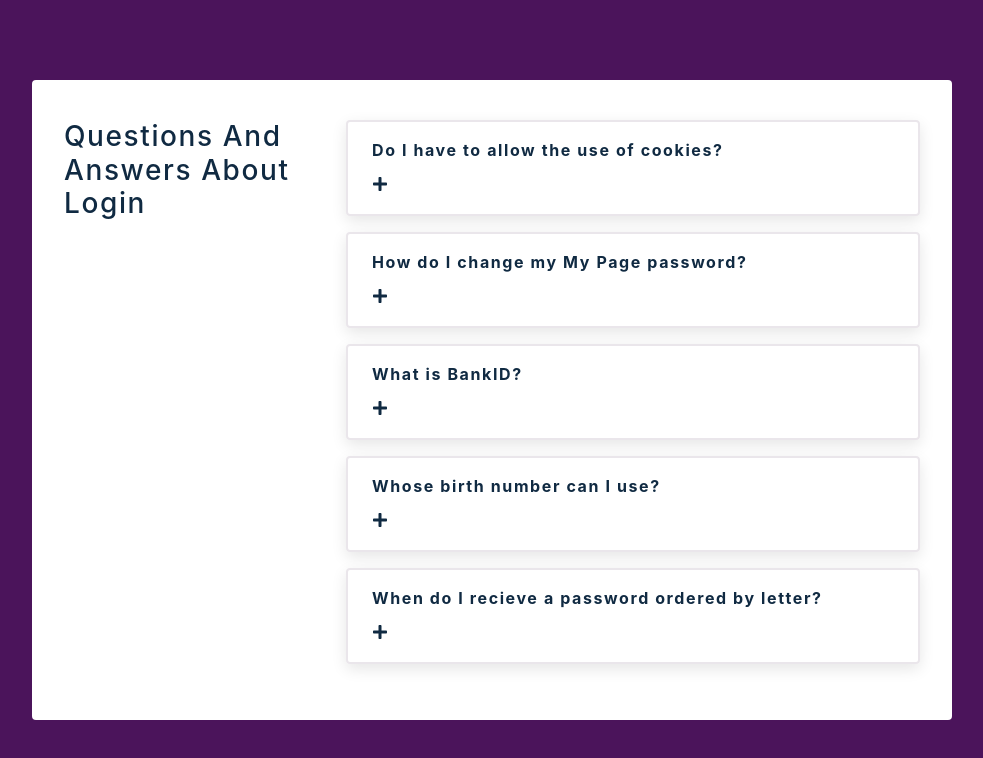
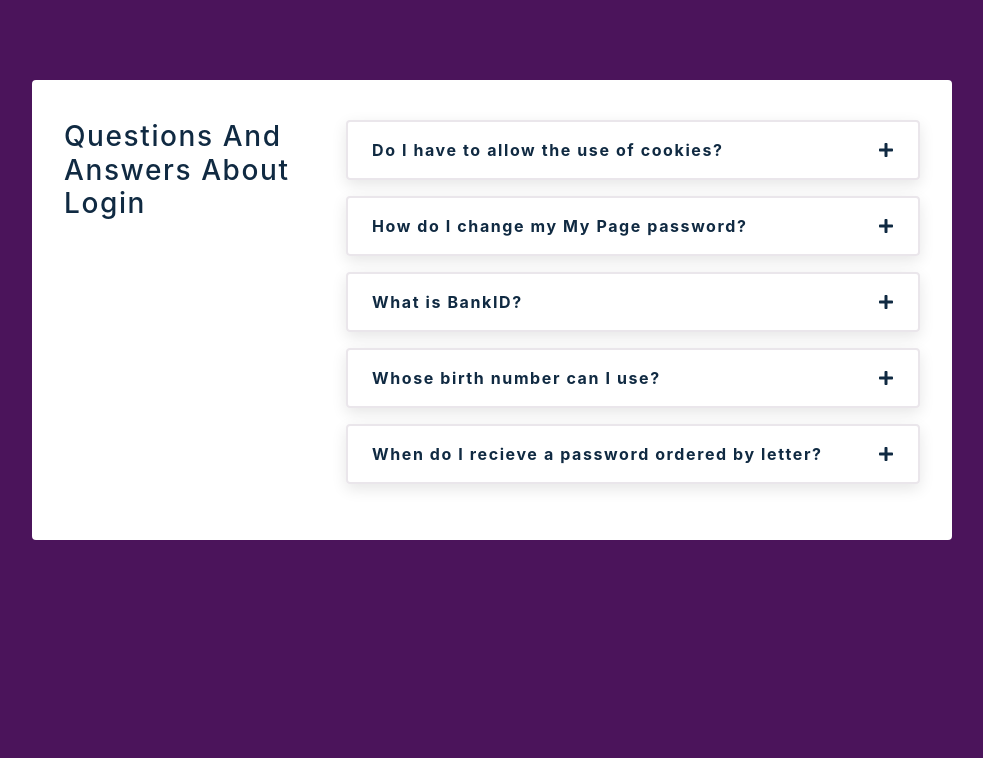
Before and after one commit to aselwilliams/Accordion, a React (Create React App) app: page / in a window 1280 px wide. Shown: the top 758 px of the page, without its empty margins (148-1131 px from the left). Built offline with nearby package versions, Linux system fonts and the light colour scheme.

Commit message:
changed some tags

```diff
--- a/src/App.js
+++ b/src/App.js
@@ -14,31 +14,31 @@ function App() {
   return (
     <div className="container">
       <h3 className="question-header">Questions and answers about login</h3>
-      <div>
+      <section className="info">
         {questions.map((question) => {
           return (
-            <div key={question.id} className="question">
+            <article key={question.id} className="question">
               {isOpen ? (
                 <>
                   {" "}
-                  <div className="question-header">
+                  <header className="question-header">
                     <h4>{question.title}</h4>
                     <FaMinus onClick={() => handleToggle(question.id)} />
-                  </div>
+                  </header>
                   <p>{question.info}</p>
                 </>
               ) : (
                 <>
-                  <div className="question-header">
+                  <header className="question-header">
                     <h4>{question.title}</h4>
                     <FaPlus onClick={() => handleToggle(question.id)} />
-                  </div>
+                  </header>
                 </>
               )}
-            </div>
+            </article>
           );
         })}
-      </div>
+      </section>
     </div>
   );
 }
```
Also changed, not shown: src/SingleQuestion.js (added).
